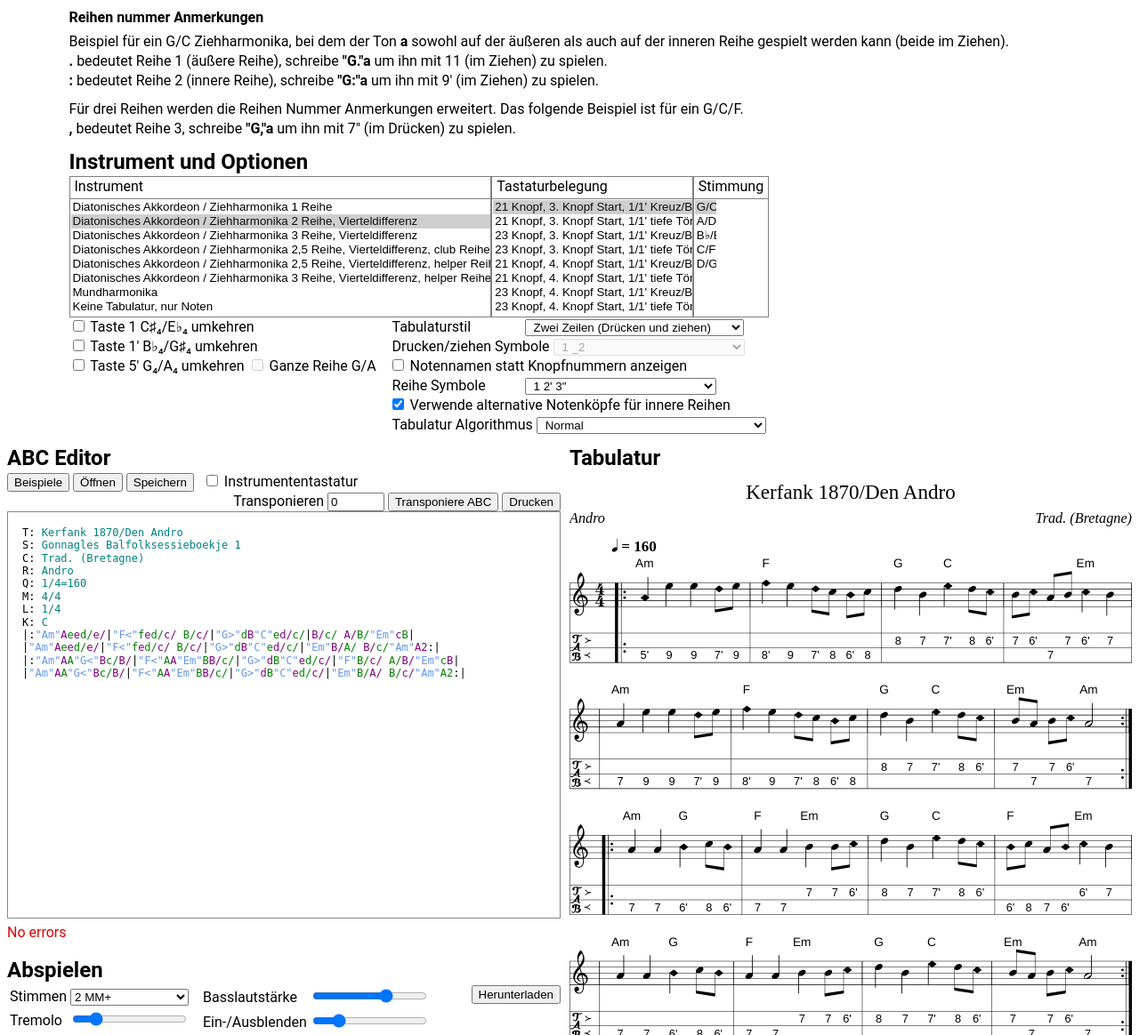
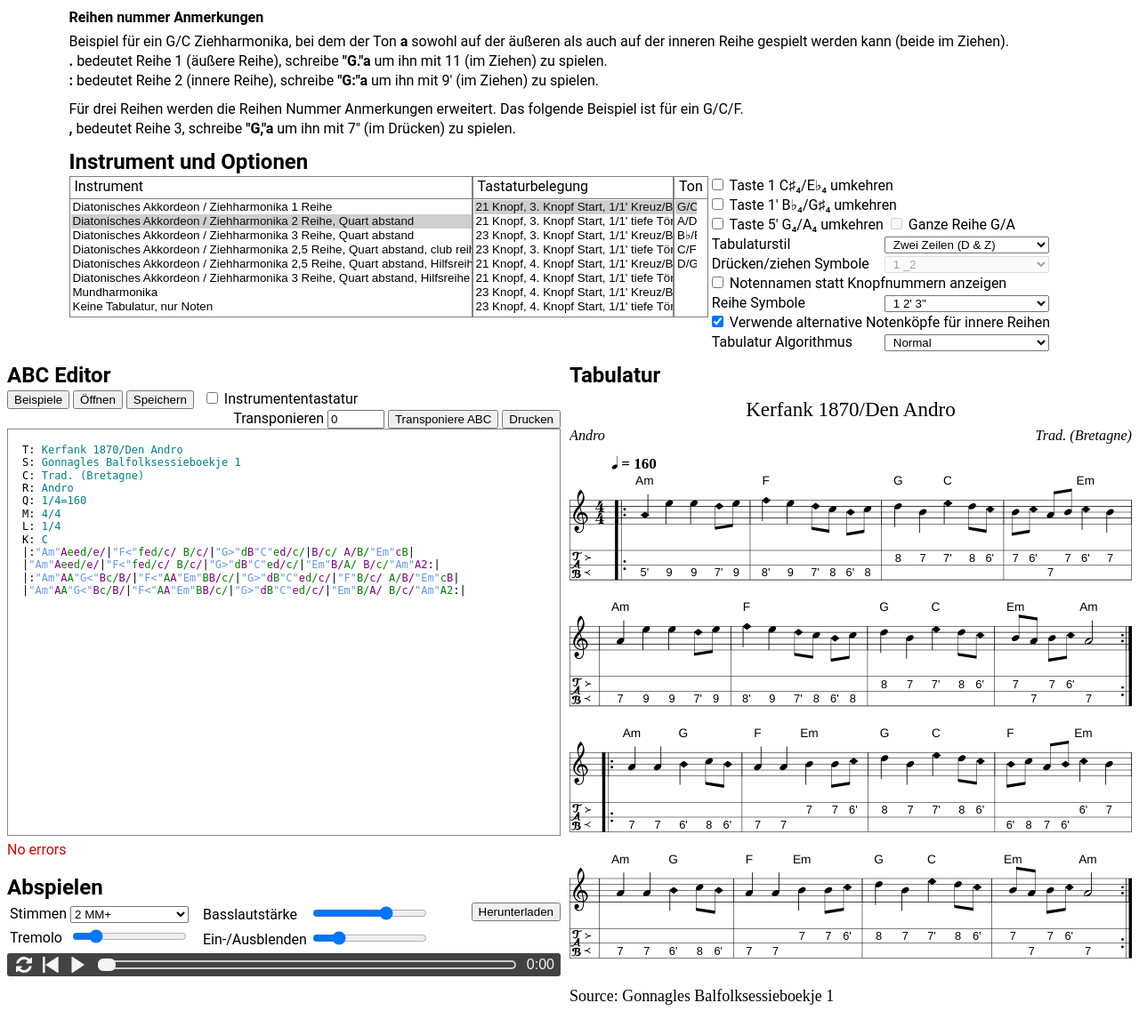
Before and after one commit to RickvanderS/diatotab.com, a PHP site: page /lang/de.php in a window 1280 px wide. Shown: the part 1472-2636 px from the top of the page at 89% size. Run offline with PHP 8.4, Linux system fonts and the light colour scheme; some web fonts are replaced.

Commit message:
Updated translations

```diff
--- a/diatotab.js
+++ b/diatotab.js
@@ -90,31 +90,31 @@
 			case "nl":
 				Obj.textContent = Obj.textContent.replaceAll("Melodeon / Diatonic Accordion"   , "Trekharmonica / Diatonische Accordeon");
 				Obj.textContent = Obj.textContent.replaceAll("Diatonic Harmonica / French Harp", "Diatonische Mondharmonica");
-				Obj.textContent = Obj.textContent.replaceAll("fourth apart"                    , "kwart verschil");
+				Obj.textContent = Obj.textContent.replaceAll("fourth apart"                    , "kwart afstand");
 				Obj.textContent = Obj.textContent.replaceAll("2.5"                             , "2,5");
-				Obj.textContent = Obj.textContent.replaceAll("row"                             , "rij");
 				Obj.textContent = Obj.textContent.replaceAll("club row"                        , "club rij");
 				Obj.textContent = Obj.textContent.replaceAll("helper row"                      , "hulprij");
+				Obj.textContent = Obj.textContent.replaceAll("row"                             , "rij");
 				Obj.textContent = Obj.textContent.replaceAll("No tablature, notes only"        , "Geen tabulatuur, alleen noten");
 				break;
 			case "de":
 				Obj.textContent = Obj.textContent.replaceAll("Melodeon / Diatonic Accordion"   , "Diatonisches Akkordeon / Ziehharmonika");
 				Obj.textContent = Obj.textContent.replaceAll("Diatonic Harmonica / French Harp", "Mundharmonika");
-				Obj.textContent = Obj.textContent.replaceAll("fourth apart"                    , "Vierteldifferenz");
+				Obj.textContent = Obj.textContent.replaceAll("fourth apart"                    , "Quart abstand");
 				Obj.textContent = Obj.textContent.replaceAll("2.5"                             , "2,5");
-				Obj.textContent = Obj.textContent.replaceAll("row"                             , "Reihe");
 				Obj.textContent = Obj.textContent.replaceAll("club row"                        , "club reihe");
 				Obj.textContent = Obj.textContent.replaceAll("helper row"                      , "Hilfsreihe");
+				Obj.textContent = Obj.textContent.replaceAll("row"                             , "Reihe");
 				Obj.textContent = Obj.textContent.replaceAll("No tablature, notes only"        , "Keine Tabulatur, nur Noten");
 				break;
 			case "fr":
 				Obj.textContent = Obj.textContent.replaceAll("Melodeon / Diatonic Accordion"   , "Accordéon Diatonique");
 				Obj.textContent = Obj.textContent.replaceAll("Diatonic Harmonica / French Harp", "Harmonica Diatonique");
-				Obj.textContent = Obj.textContent.replaceAll("fourth apart"                    , "différence de trimestre");
+				Obj.textContent = Obj.textContent.replaceAll("fourth apart"                    , "dséparés d'une quarte");
 				Obj.textContent = Obj.textContent.replaceAll("2.5"                             , "2,5");
-				Obj.textContent = Obj.textContent.replaceAll("row"                             , "rangées");
 				Obj.textContent = Obj.textContent.replaceAll("club row"                        , "Rangée d'clubs");
 				Obj.textContent = Obj.textContent.replaceAll("helper row"                      , "Rangée d'assistance");
+				Obj.textContent = Obj.textContent.replaceAll("row"                             , "rangées");
 				Obj.textContent = Obj.textContent.replaceAll("No tablature, notes only"        , "Pas de tablatures, seulement des notes");
 				break;
 		}
--- a/index.html
+++ b/index.html
@@ -6,9 +6,9 @@
 	<meta name="description" content="Create tablature and sheet music for diatonic accordion / melodeon and harmonica. Do this directly online in your webbrowser using ABC notation.">
 	<title>Diatotab, Diatonic Accordion / Melodeon Tablature Generator</title>
 	<link rel="icon" href="favicon.ico">
-	<link rel="stylesheet" href="styles.css?v=20251229">
+	<link rel="stylesheet" href="styles.css?v=20251229-2">
 	<link rel="stylesheet" href="abcjs-audio.css">
-	<script src="diatotab.js?v=20251228"></script>
+	<script src="diatotab.js?v=20251229"></script>
 	<script src="FileSaver.js"></script>
 	<script src="abcjs-basic-min.js?v=20251229-2"></script><!---->
 	<!--<script src="../abcjs-melodeon-tab/dist/abcjs-basic.js"></script>-->
@@ -164,7 +164,7 @@
 				<label data-trans="OPT_TAB" class="drop" for="single_tabstyle">Tablature style</label>
 				<select                     class="drop"  id="single_tabstyle" onchange="CreateEditor()">
 					<option data-trans="OPT_TAB1" value="1">One line</option>
-					<option data-trans="OPT_TAB2" value="2" selected="selected">Two lines (push and pull)</option>
+					<option data-trans="OPT_TAB2" value="2" selected="selected">Two lines (push &amp; pull)</option>
 					<option data-trans="OPT_TAB1" value="0">No tablature, notes only</option>
 				</select><br>
 				<label data-trans="OPT_PPLAB" class="drop" for="single_pushpulllabels">Push/pull symbols</label>
@@ -180,7 +180,7 @@
 				<label data-trans="OPT_TAB" class="drop" for="harm_tabstyle">Tablature style</label>
 				<select                     class="drop"  id="harm_tabstyle" onchange="CreateEditor()">
 					<option data-trans="OPT_TAB1"     value="1" selected="selected">One line</option>
-					<option data-trans="OPT_HARMTAB2" value="2">Two lines (blow and draw)</option>
+					<option data-trans="OPT_HARMTAB2" value="2">Two lines (blow & draw)</option>
 					<option data-trans="OPT_TAB0"     value="0">No tablature, notes only</option>
 				</select><br>
 				<label data-trans="OPT_BDLAB" class="drop" for="harm_pushpulllabels">Blow/draw symbols</label>
@@ -198,8 +198,8 @@
 				<label data-trans="OPT_TAB" class="drop" for="tabstyle">Tablature style</label>
 				<select                     class="drop"  id="tabstyle" onchange="CreateEditor()">
 					<option data-trans="OPT_TAB1" value="1"                    >One line</option>
-					<option data-trans="OPT_TAB2" value="2" selected="selected">Two lines (push and pull)</option>
-					<option data-trans="OPT_TAB3" value="3"                    >Line for every instrument row</option>
+					<option data-trans="OPT_TAB2" value="2" selected="selected">Two lines (push &amp; pull)</option>
+					<option data-trans="OPT_TAB3" value="3"                    >Line per instrument row</option>
 					<option data-trans="OPT_TAB0" value="0"                    >No tablature, notes only</option>
 				</select><br>
 				<label data-trans="OPT_PPLAB" class="drop" for="pushpulllabels">Push/pull symbols</label>
@@ -228,8 +228,8 @@
 				<label data-trans="OPT_ALG" class="drop" for="tabmode">Tablature algorithm</label>
 				<select                     class="drop"  id="tabmode" onchange="CreateEditor()">
 					<option data-trans="OPT_ALG0" value="0" selected="selected">Normal</option>
-					<option data-trans="OPT_ALG1" value="1"                    >Show all remaining possibilities</option>
-					<option data-trans="OPT_ALG2" value="2"                    >Show all possibilities</option>
+					<option data-trans="OPT_ALG1" value="1"                    >Chord buttons</option>
+					<option data-trans="OPT_ALG2" value="2"                    >All buttons</option>
 				</select><br>
 			</div>
 		</div>
--- a/lang/de.php
+++ b/lang/de.php
@@ -32,26 +32,26 @@
 		"HEAD_OPT"     => "Instrument und Optionen",
 		"HEAD_INST"    => "Instrument",
 		"HEAD_LAY"     => "Tastaturbelegung",
-		"HEAD_TUNE"    => "Stimmung",
+		"HEAD_TUNE"    => "Ton",
 		"OPT_START0"   => "Nummerierung bei 0 beginnen",
 		"OPT_INV"      => "Taste&nbsp;&nbsp;umkehren",
 		"OPT_INVROW"   => "Ganze Reihe&nbsp;&nbsp;",
 		"OPT_TAB"      => "Tabulaturstil",
 		"OPT_TAB0"     => "Keine Tabulatur, nur Noten",
 		"OPT_TAB1"     => "Eine Zeile",
-		"OPT_TAB2"     => "Zwei Zeilen (Drücken und ziehen)",
-		"OPT_HARMTAB2" => "Zwei Zeilen (Blasen und Ziehen)",
-		"OPT_TAB3"     => "Eine Zeile für jede Instrumentenreihe",
+		"OPT_TAB2"     => "Zwei Zeilen (D & Z)",
+		"OPT_HARMTAB2" => "Zwei Zeilen (B & A)",
+		"OPT_TAB3"     => "Zeile pro Instrumentreihe",
 		"OPT_NAMES"    => "Notennamen statt Knopfnummern anzeigen",
 		"OPT_HARHEAD"  => "Verwende alternative Notenköpfe für Bending ",
 		"OPT_HEAD"     => "Verwende alternative Notenköpfe für innere Reihen",
-		"OPT_PPLAB"    => "Drucken/ziehen Symbole",
+		"OPT_PPLAB"    => "Drücken/ziehen Symbole",
 		"OPT_BDLAB"    => "Blasen/ansaugen Symbole",
 		"OPT_ROWLAB"   => "Reihe Symbole",
 		"OPT_ALG"      => "Tabulatur Algorithmus",
 		"OPT_ALG0"     => "Normal",
-		"OPT_ALG1"     => "Zeige alle verbleibenden Möglichkeiten",
-		"OPT_ALG2"     => "Alle Möglichkeiten anzeigen",
+		"OPT_ALG1"     => "Akkord Knopfen",
+		"OPT_ALG2"     => "Alle Knopfen",
 		"HEAD_EDIT"    => "ABC Editor",
 		"BUT_EXA"      => "Beispiele",
 		"BUT_OPEN"     => "Öffnen",
--- a/lang/fr.php
+++ b/lang/fr.php
@@ -40,7 +40,7 @@
 		"OPT_TAB0"     => "La partition seule",
 		"OPT_TAB1"     => "Une ligne",
 		"OPT_TAB2"     => "Deux lignes (P & T)",
-		"OPT_HARMTAB2" => "Deux lignes (souffler et aspirer)",
+		"OPT_HARMTAB2" => "Deux lignes (S & A)",
 		"OPT_TAB3"     => "Une ligne par rangée",
 		"OPT_NAMES"    => "Nom des notes plutôt que les numéros de boutons",
 		"OPT_HARHEAD"  => "Têtes de notes différentes pour les bends",
@@ -50,8 +50,8 @@
 		"OPT_ROWLAB"   => "Symboles de rangée",
 		"OPT_ALG"      => "Calcul de la tablature",
 		"OPT_ALG0"     => "Normal",
-		"OPT_ALG1"     => "Boutons possibles",
-		"OPT_ALG2"     => "Montrer tous les choi",
+		"OPT_ALG1"     => "Boutons d'accord",
+		"OPT_ALG2"     => "Tous les boutons",
 		"HEAD_EDIT"    => "Éditeur ABC",
 		"BUT_EXA"      => "Exemples",
 		"BUT_OPEN"     => "Ouvrir",
--- a/styles.css
+++ b/styles.css
@@ -149,15 +149,33 @@
    width:            400px;
 }
 
-select.drop {
-  padding: 0px 0px 0px 5px;
-  min-width: 215px;
-}
-
 label.drop {
   display: inline-block;
   min-width: 145px;
   margin-left: 4px;
+}
+label.drop:lang(nl) {
+  min-width: 150px;
+}
+label.drop:lang(de) {
+  min-width: 190px;
+}
+label.drop:lang(fr) {
+  min-width: 205px;
+}
+
+select.drop {
+  padding: 0px 0px 0px 5px;
+  min-width: 170px;
+}
+select.drop:lang(nl) {
+  min-width: 200px;
+}
+select.drop:lang(de) {
+  min-width: 185px;
+}
+select.drop:lang(fr) {
+  min-width: 160px;
 }
 
 h4 {
```
Also changed, not shown: lang/nl.php (+7 -7 lines).
